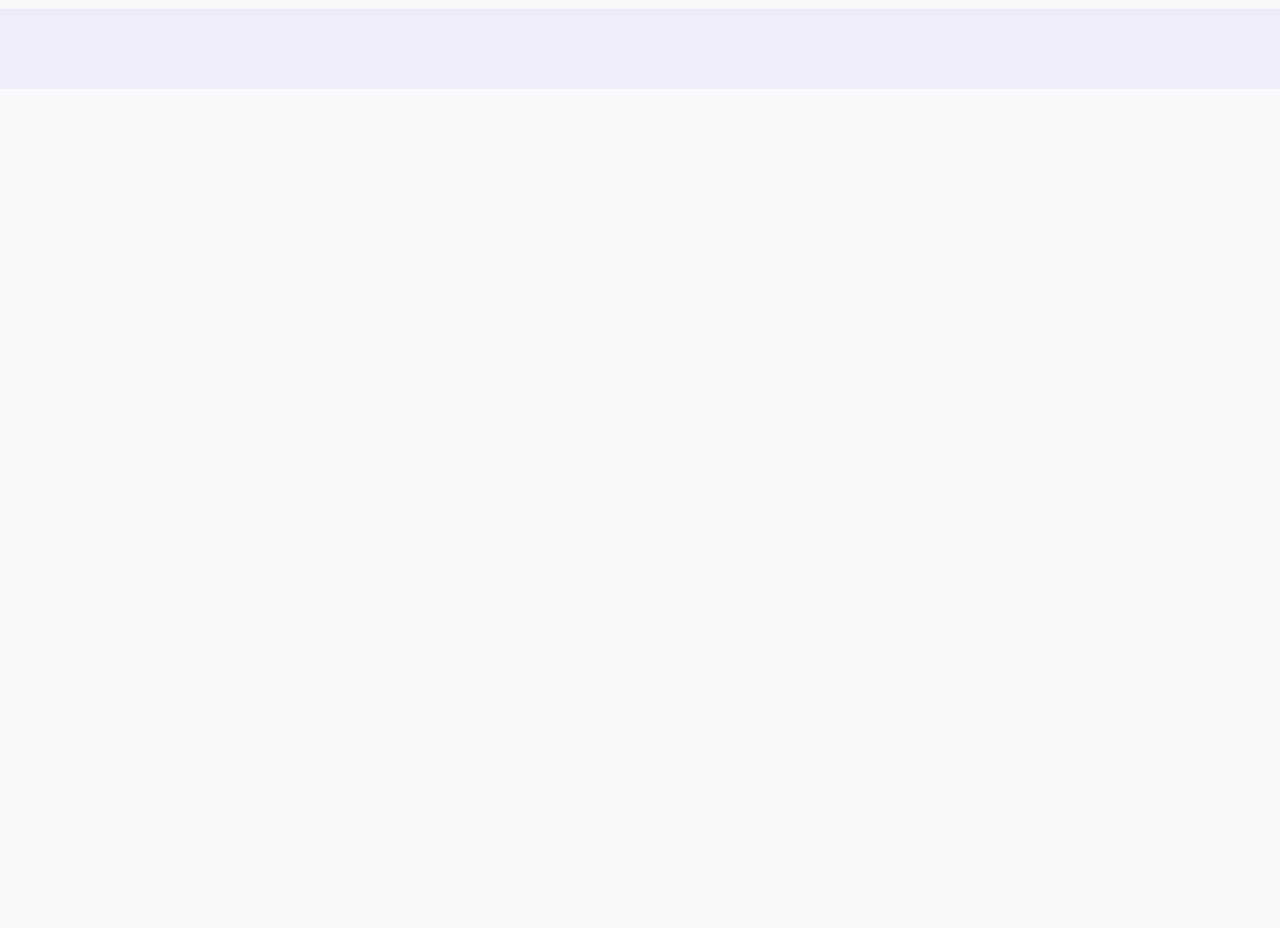
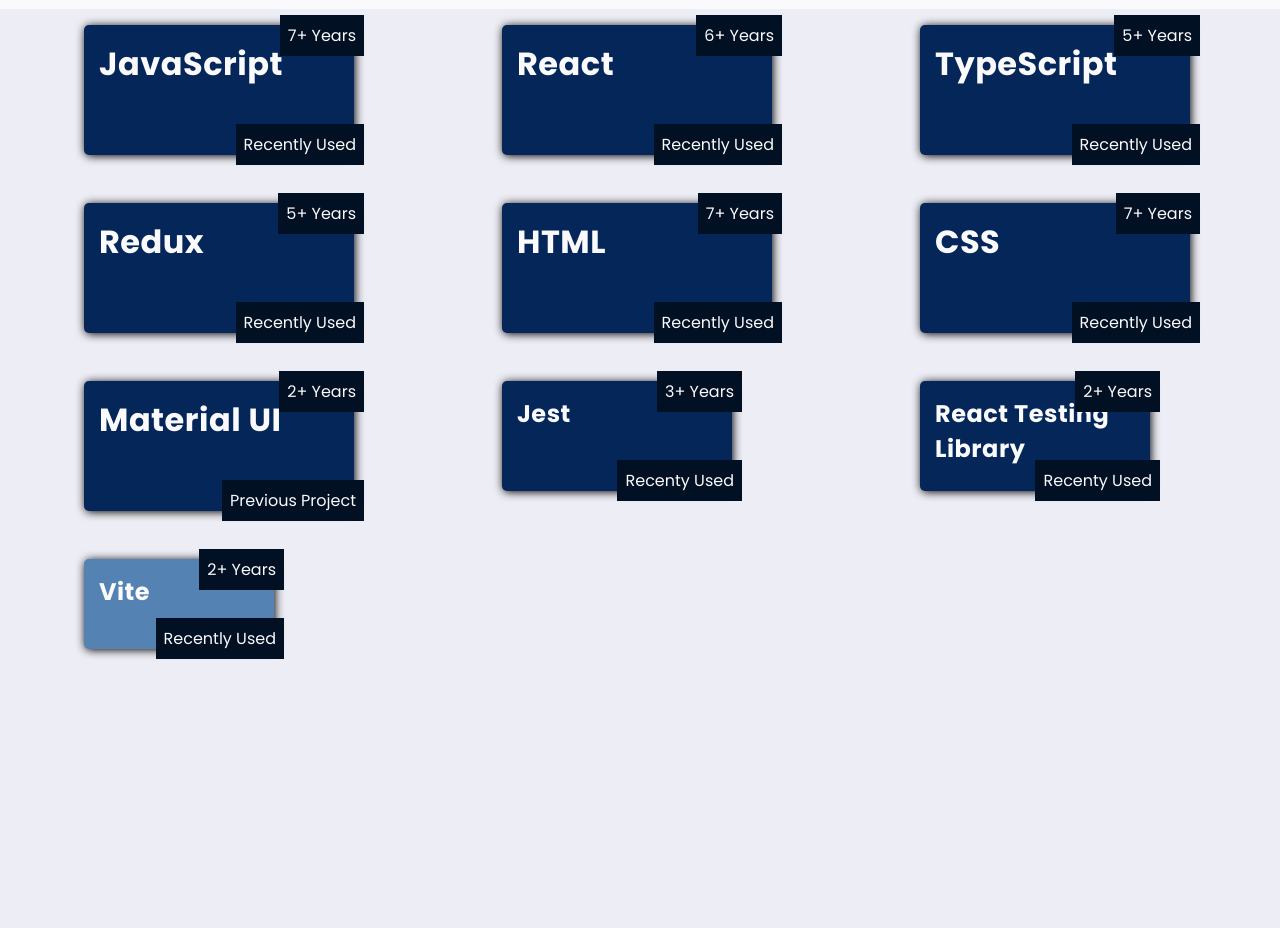
Before and after one commit to RittickDatta/HTML-CSS-and-JavaScript-Mini-Projects, a plain HTML site: page Website/index.html in a window 1280 px wide. Shown: the part 791-1719 px from the top of the page. Before the commit the page ends 880 px from the top, so only its background shows below. Drawn offline with Linux system fonts and the light colour scheme.

Commit message:
Skill section - add frontend skills and style

```diff
--- a/Website/index.html
+++ b/Website/index.html
@@ -36,7 +36,95 @@
           </div>
         </section>
         <section id="skills" class="skills">
-          <div class="content"></div>
+          <div class="content container skill-content">
+            <div class="frontend">
+              <div class="frontend-title">Frontend</div>
+              <div class="skill-container">
+                <div class="skill-card">
+                  <div class="skill-title">JavaScript</div>
+                  <div class="skill-detail">
+                    <div class="skill-experience">7+ Years</div>
+                    <div class="skill-recently-used">Recently Used</div>
+                  </div>
+                </div>
+
+                <div class="skill-card">
+                  <div class="skill-title">React</div>
+                  <div class="skill-detail">
+                    <div class="skill-experience">6+ Years</div>
+                    <div class="skill-recently-used">Recently Used</div>
+                  </div>
+                </div>
+
+                <div class="skill-card">
+                  <div class="skill-title">TypeScript</div>
+                  <div class="skill-detail">
+                    <div class="skill-experience">5+ Years</div>
+                    <div class="skill-recently-used">Recently Used</div>
+                  </div>
+                </div>
+
+                <div class="skill-card">
+                  <div class="skill-title">Redux</div>
+                  <div class="skill-detail">
+                    <div class="skill-experience">5+ Years</div>
+                    <div class="skill-recently-used">Recently Used</div>
+                  </div>
+                </div>
+
+                <div class="skill-card">
+                  <div class="skill-title">HTML</div>
+                  <div class="skill-detail">
+                    <div class="skill-experience">7+ Years</div>
+                    <div class="skill-recently-used">Recently Used</div>
+                  </div>
+                </div>
+
+                <div class="skill-card">
+                  <div class="skill-title">CSS</div>
+                  <div class="skill-detail">
+                    <div class="skill-experience">7+ Years</div>
+                    <div class="skill-recently-used">Recently Used</div>
+                  </div>
+                </div>
+
+                <div class="skill-card">
+                  <div class="skill-title">Material UI</div>
+                  <div class="skill-detail">
+                    <div class="skill-experience">2+ Years</div>
+                    <div class="skill-recently-used">Previous Project</div>
+                  </div>
+                </div>
+
+                <div class="skill-card skill-card-secondary">
+                  <div class="skill-title">Jest</div>
+                  <div class="skill-detail">
+                    <div class="skill-experience">3+ Years</div>
+                    <div class="skill-recently-used">Recenty Used</div>
+                  </div>
+                </div>
+
+                <div class="skill-card skill-card-secondary">
+                  <div class="skill-title">React Testing Library</div>
+                  <div class="skill-detail">
+                    <div class="skill-experience">2+ Years</div>
+                    <div class="skill-recently-used">Recenty Used</div>
+                  </div>
+                </div>
+
+                <div class="skill-card skill-card-tertiary">
+                  <div class="skill-title">Vite</div>
+                  <div class="skill-detail">
+                    <div class="skill-experience">2+ Years</div>
+                    <div class="skill-recently-used">Recently Used</div>
+                  </div>
+                </div>
+              </div>
+            </div>
+            <div class="backend">
+              <div class="backend-title">Backend</div>
+            </div>
+          </div>
         </section>
         <section id="experience" class="experience">
           <div class="content"></div>
--- a/Website/styles/style.css
+++ b/Website/styles/style.css
@@ -20,12 +20,14 @@
     --sub-heading: 2rem;
     --title: 1.5rem;
     --body-text: 1rem;
+    --skill-detail: 1.5rem;
 
     /* SPACING */
     --spacing-top-bottom: 5px;
     --spacing-left-right: 10px;
     --spacing-medium: 15px;
     --spacing-large: 20px;
+    --little-padding: 8px;
 
     /* SECTION SIZING */
     --nav-height: 80px;
@@ -182,6 +184,8 @@ main {
         display: flex;
         flex-direction: column;
         justify-content: center;
+        padding-top: 2rem;
+        padding-bottom: 2rem;
     }
 
     section#top{
@@ -248,6 +252,102 @@ aside {
     left: 0;
 }
 
+/* SKILLS */
+
+.skill-content {
+    display: flex;
+
+    .frontend {
+        width: 70%;
+    }
+
+    .backend {
+        width: 30%;
+    }
+
+    .frontend-title,
+    .backend-title {
+        font-size: var(--heading);
+    }
+}
+
+/* SKILL SECTION */
+
+.skill-container {
+display: grid;
+grid-template-columns: 1fr 1fr 1fr;
+grid-gap: 3rem;
+margin-top: 3rem;
+}
+
+.skill-card {
+    width: 240px;
+    height: 100px;
+    border: none;
+    border-radius: 5px;
+    box-shadow: 1px 1px 10px black;
+    background-color: var(--modal-background-color);
+    color: var(--dark-color);
+    display: flex;
+    justify-content: space-between;
+    padding: var(--spacing-medium);
+    position: relative;
+    background-color: var(--semi-dark-color);
+    margin-right: 100px;
+}
+
+.skill-card-secondary {
+    width: 200px;
+    height: 80px;
+    .skill-title {
+        font-size: var(--title);
+
+    }
+}
+
+.skill-card-tertiary {
+    width: 160px;
+    height: 60px;
+    background-color: var(--light-color);
+    .skill-title {
+        font-size: var(--title);
+    }
+}
+
+.skill-title {
+    font-size: var(--sub-heading);
+    font-weight: bold;
+    color: var(--background-color);
+    letter-spacing: 0.5px;
+}
+
+.skill-detail {
+    display: flex;
+    flex-direction: column;
+    justify-content: space-between;
+}
+
+.skill-experience {
+    background-color: var(--dark-color);
+    color: var(--background-color);
+    padding: var(--little-padding);
+    position: absolute;
+    top: -10px;
+    right: -10px;
+}
+
+.skill-recently-used {
+    background-color: var(--dark-color);
+    color: var(--background-color);
+    padding: var(--little-padding);
+    position: absolute;
+    bottom: -10px;
+    right: -10px;
+}
+
+
+
+
 
 /* MEDIA QUERIES */
 
@@ -282,6 +382,16 @@ aside {
         visibility: hidden;
     }
 
+    /* SKILLS */
+
+    .skill-content{
+        flex-direction: column;
+    }
+
+    .skill-container {
+        display: flex;
+        flex-direction: column;
+    }
 }
 
 @media ((min-width: 1000px) and (max-width: 1200px)) {
```
